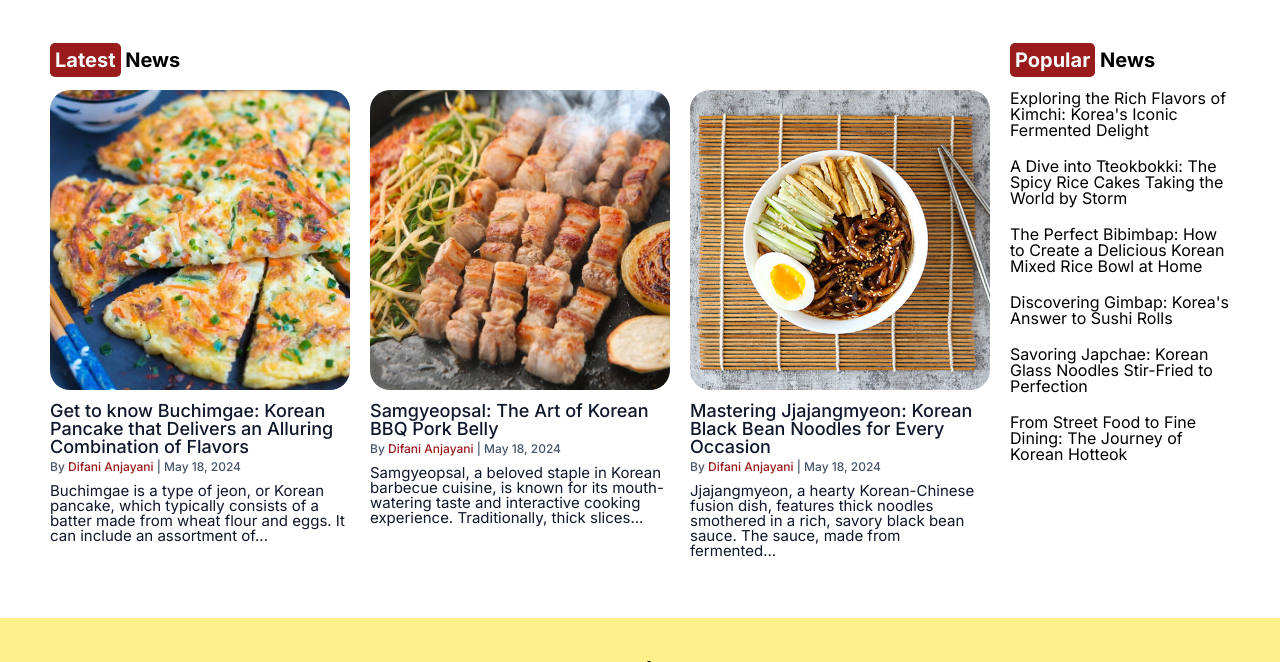
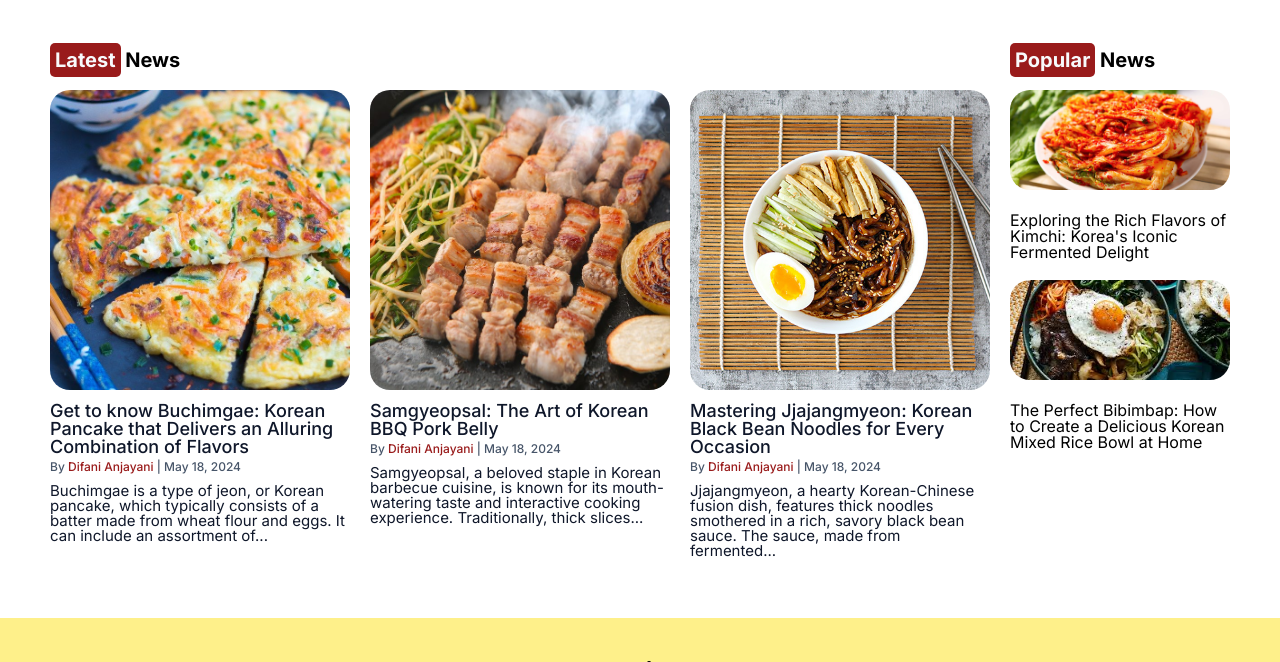
Before and after one commit to rfkyalf/dicoding-submission-belajardasarpemrograman, a plain HTML site: page index.html in a window 1280 px wide. Shown: the part 650-1312 px from the top of the page. Drawn offline with Linux system fonts and the light colour scheme.

Commit message:
kesalahan pemula

```diff
--- a/index.html
+++ b/index.html
@@ -125,27 +125,28 @@
             >
             News
           </h1>
+          <div>
+            <img
+              src="assets/news4.jpg"
+              alt=""
+              style="width: 100%; height: 100px"
+            />
             <h2 style="margin-top: 20px">
               Exploring the Rich Flavors of Kimchi: Korea's Iconic Fermented
               Delight
             </h2>
-          <h2 style="margin-top: 20px">
-            A Dive into Tteokbokki: The Spicy Rice Cakes Taking the World by
-            Storm
-          </h2>
+          </div>
+          <div>
+            <img
+              src="assets/news5.jpeg"
+              alt=""
+              style="width: 100%; height: 100px"
+            />
             <h2 style="margin-top: 20px">
               The Perfect Bibimbap: How to Create a Delicious Korean Mixed Rice
               Bowl at Home
             </h2>
-          <h2 style="margin-top: 20px">
-            Discovering Gimbap: Korea's Answer to Sushi Rolls
-          </h2>
-          <h2 style="margin-top: 20px">
-            Savoring Japchae: Korean Glass Noodles Stir-Fried to Perfection
-          </h2>
-          <h2 style="margin-top: 20px">
-            From Street Food to Fine Dining: The Journey of Korean Hotteok
-          </h2>
+          </div>
         </aside>
       </article>
       <article class="section-3" id="recipe">
```
Also changed, not shown: assets/news4.jpg (added), assets/news5.jpeg (added). Lines whose indentation alone changed are shown as unchanged.
